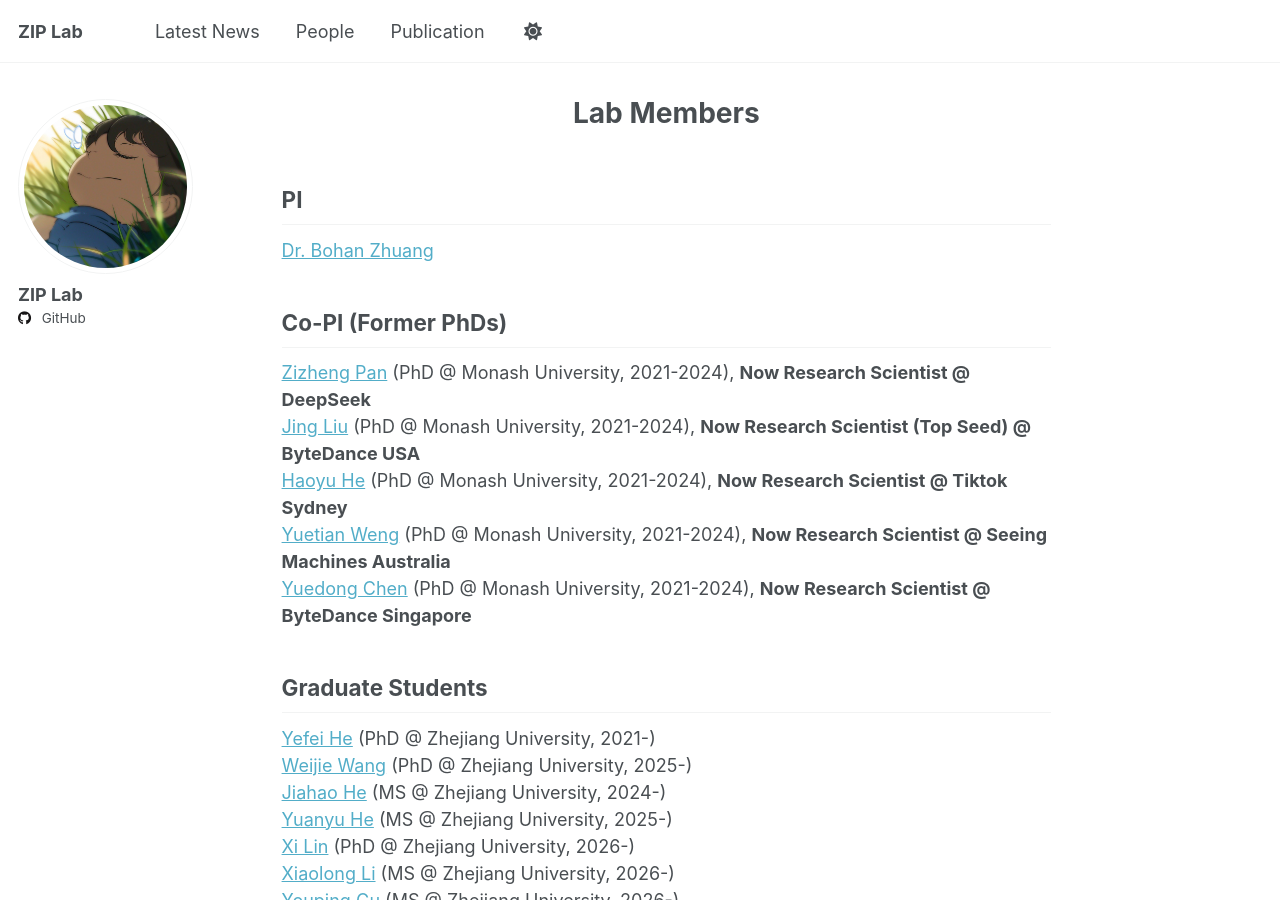
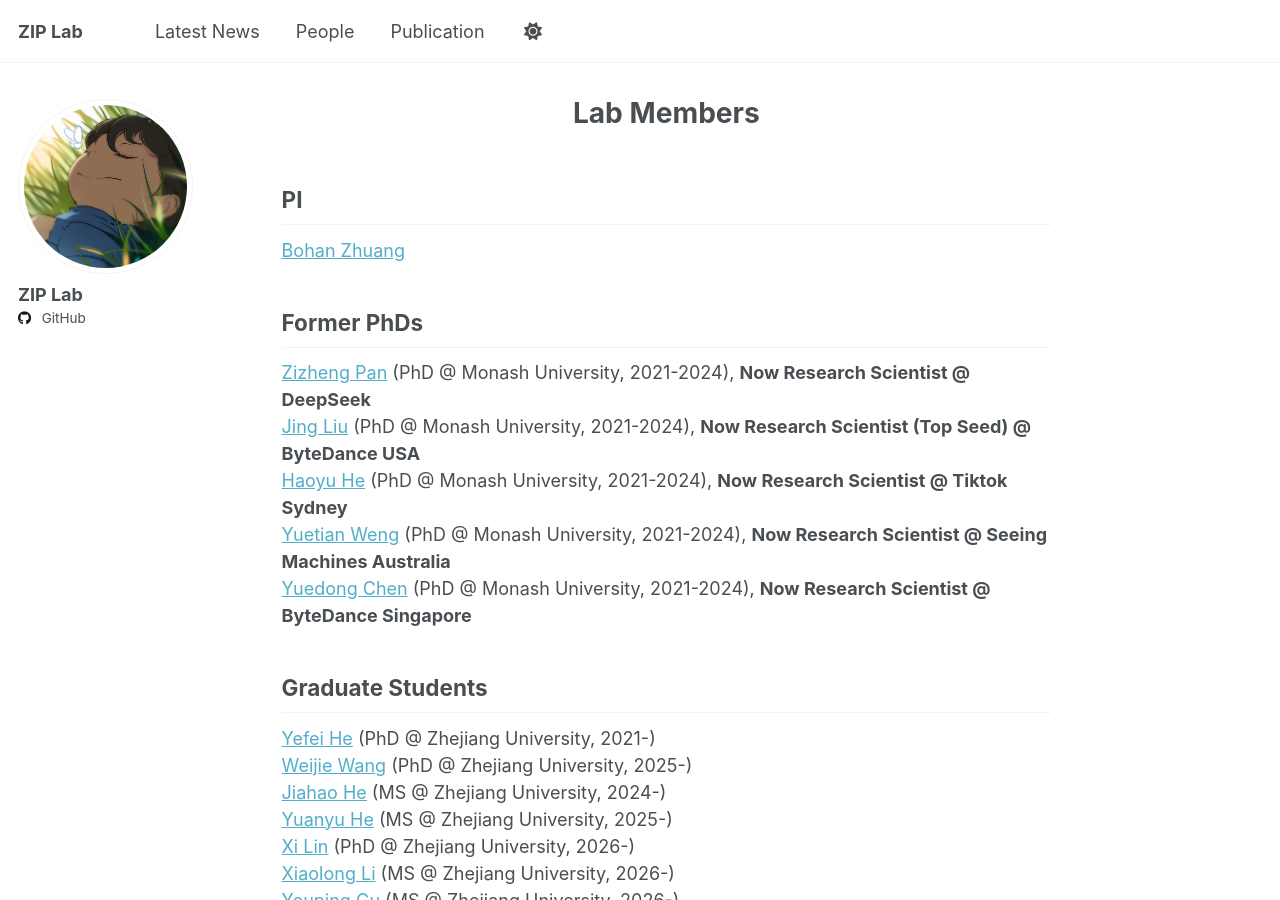
Before and after one commit to ziplab/ziplab.github.io, a Jekyll site: the page built from _pages/people.md, in a window 1280 px wide and 900 px high. Built offline with Jekyll 4.4.1, drawn with Linux system fonts in a browser that asks for light colours.

```diff
--- a/_pages/people.md
+++ b/_pages/people.md
@@ -4,9 +4,9 @@ title : "Lab Members"
 author_profile: true
 ---
 ## PI
-[Dr. Bohan Zhuang](https://bohanzhuang.github.io/)
+[Bohan Zhuang](https://bohanzhuang.github.io/)
 
-## Co-PI (Former PhDs)
+## Former PhDs
 [Zizheng Pan](https://scholar.google.com.au/citations?user=w_VMopoAAAAJ&hl=en) (PhD @ Monash University, 2021-2024), **Now Research Scientist @ DeepSeek**
 [Jing Liu](https://scholar.google.com/citations?user=-lHaZH4AAAAJ&hl=en) (PhD @ Monash University, 2021-2024), **Now Research Scientist (Top Seed) @ ByteDance USA**
 [Haoyu He](https://scholar.google.com/citations?user=aU1zMhUAAAAJ&hl=en) (PhD @ Monash University, 2021-2024), **Now Research Scientist @ Tiktok Sydney**
```
